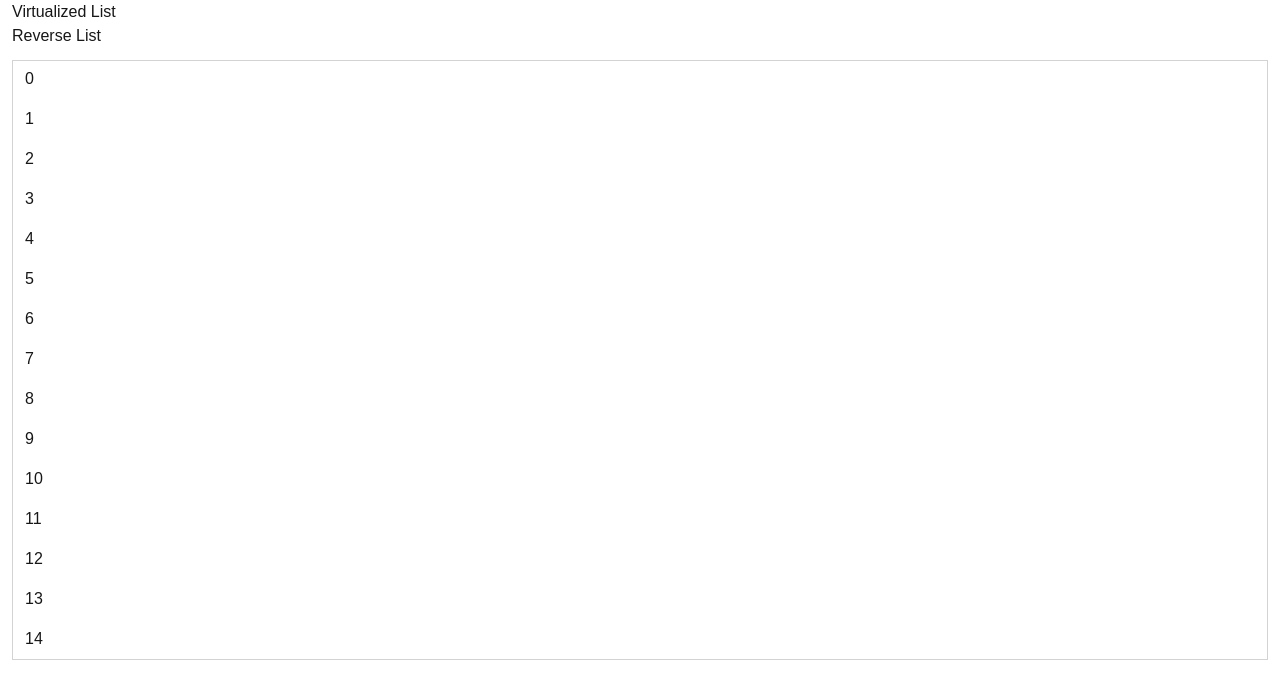
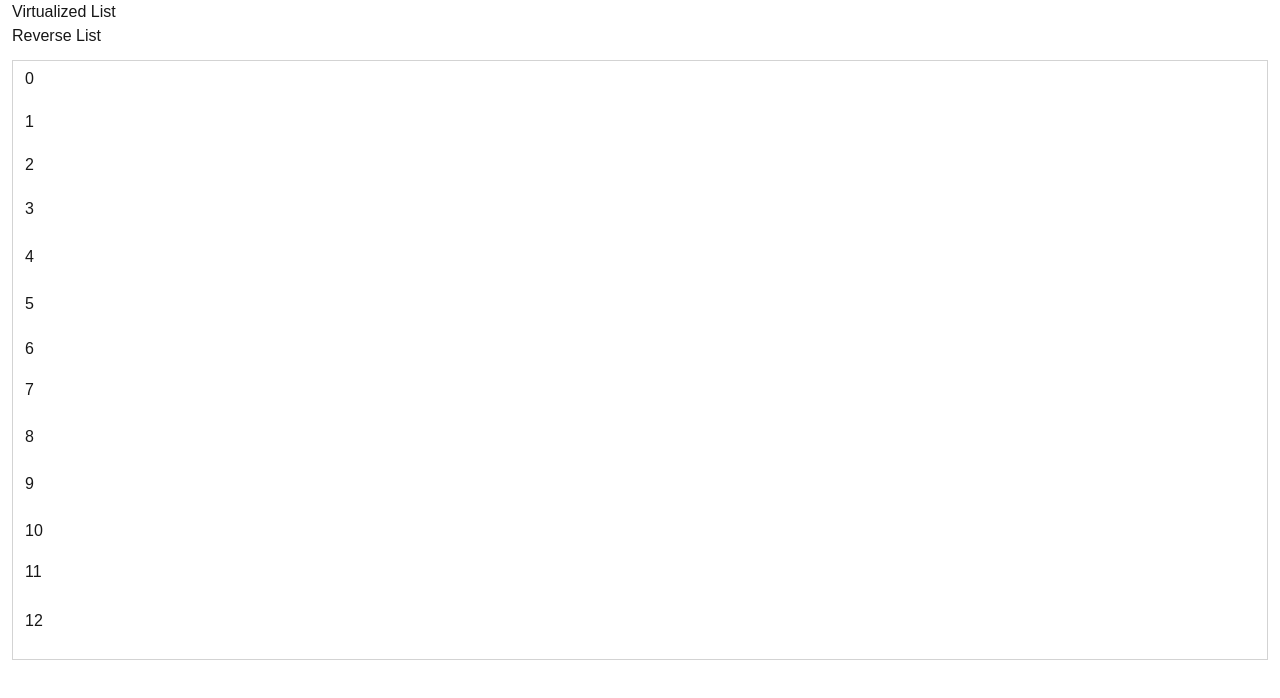
Before and after one commit to MaluckowD/Virtual-list, a Next.js app: page / in a window 1280 px wide. Shown: the top 698 px of the page. Built offline with nearby package versions, Linux system fonts and the light colour scheme.

Commit message:
feat: create dynamic listItems height

```diff
--- a/app/page.tsx
+++ b/app/page.tsx
@@ -9,7 +9,7 @@ const items = Array.from({ length: 10_000}, (_, i) => ({
 
 interface UseFixedSizeListProps {
   itemsCount: number;
-  itemHeight: number;
+  itemHeight: (index: number) => number;
   overscan?: number;
   scrollingDelay?: number;
   getScrollElement: () => HTMLElement | null;
@@ -57,7 +57,9 @@ function useFixedSizeList(props: UseFixedSizeListProps) {
 
   useLayoutEffect( () => {
     const scrollElement = getScrollElement()
-    if (!scrollElement) return
+    if (!scrollElement) {
+      return
+    }
 
     const handleScroll = () => {
       const scrollTop = scrollElement.scrollTop
@@ -74,7 +76,9 @@ function useFixedSizeList(props: UseFixedSizeListProps) {
 
   useEffect(() => {
     const scrollElement = getScrollElement()
-    if (!scrollElement) return
+    if (!scrollElement) {
+      return
+    }
 
     let timeoutId: number | null = null
     const handleScroll = () => {
@@ -99,29 +103,39 @@ function useFixedSizeList(props: UseFixedSizeListProps) {
     }
   }, [getScrollElement])
 
-  const { virtualItems, startIndex, endIndex } = useMemo(() => {
+  const { virtualItems, startIndex, endIndex, totalListHeight, allRows } = useMemo(() => {
     let startRange = scrollTop
     let endRange = scrollTop + listHeight
 
-    let startIndex = Math.floor( startRange / itemHeight)
-    let endIndex = Math.ceil( endRange / itemHeight)
+    let startIndex = -1
+    let endIndex = -1
+    let allRows = Array(itemsCount)
+    let totalListHeight = 0
 
-    startIndex = Math.max(0, startIndex - overscan)
-    endIndex = Math.min(listHeight - 1, endIndex + overscan)
+    for (let index = 0; index < itemsCount; index++) {
+      const row = {
+        index,
+        height: itemHeight(index),
+        offsetTop: totalListHeight
+      }
 
-    const virtualItems = []
+      totalListHeight += row.height
+      allRows[index] = row
 
-    for (let index = startIndex; index <= endIndex; index++) {
-      virtualItems.push({
-        index,
-        offsetTop: index * itemHeight
-      })
+      if (startIndex === -1 && row.height + row.offsetTop > startRange) {
+        startIndex = Math.max(0, index - overscan)
+      }
+
+      if (endIndex === -1 && row.height + row.offsetTop >= endRange ) {
+        endIndex = Math.min(index + overscan, itemsCount - 1)
+      }
+
     }
 
-    return { virtualItems, startIndex, endIndex }
-  }, [scrollTop, listHeight, itemsCount])
+    const virtualItems = allRows.slice(startIndex, endIndex + 1)
 
-  const totalListHeight = listHeight * itemHeight
+    return { virtualItems, startIndex, endIndex, totalListHeight, allRows}
+  }, [scrollTop, listHeight, itemsCount, overscan, itemHeight])
 
   return {
     virtualItems,
@@ -129,20 +143,20 @@ function useFixedSizeList(props: UseFixedSizeListProps) {
     endIndex,
     isScrolling,
     totalListHeight,
-    listHeight
+    listHeight,
+    allRows
   }
 }
 
-const itemHeight = 40
 const containerHeight = 600
 
 export default function Home() {
   const [listItems, setListItems] = useState(items)
   const scrollRef = useRef<HTMLDivElement | null>(null)
 
-  const { virtualItems, totalListHeight, listHeight } = useFixedSizeList({
+  const { virtualItems, totalListHeight } = useFixedSizeList({
     itemsCount: items.length,
-    itemHeight,
+    itemHeight: () => 40 + Math.round(10 * Math.random()),
     getScrollElement: useCallback(() => scrollRef.current, [] )
   })
 
@@ -161,7 +175,7 @@ export default function Home() {
               <div
                 key = {item.id}
                 style = {{
-                  height: itemHeight,
+                  height: virtualItem.height,
                   padding: '6px 12px',
                   position: 'absolute',
                   top: 0,
```
